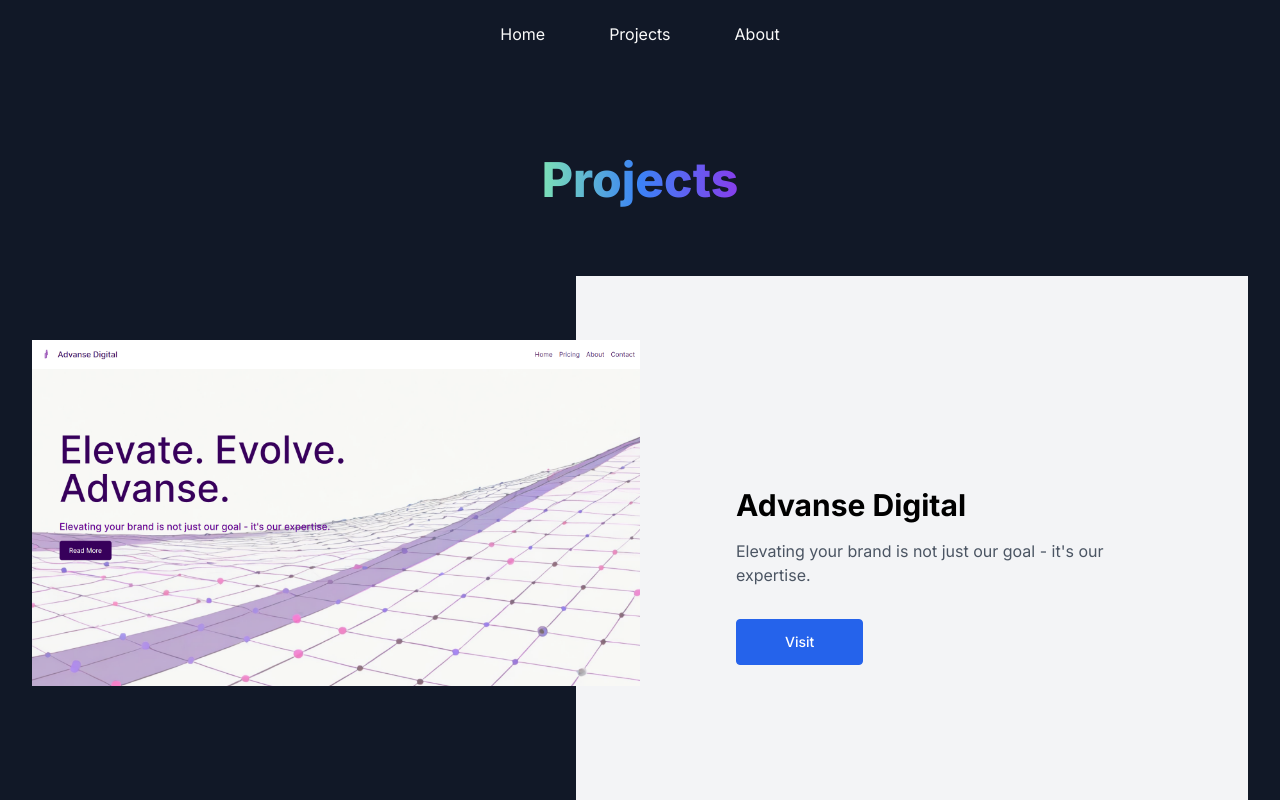
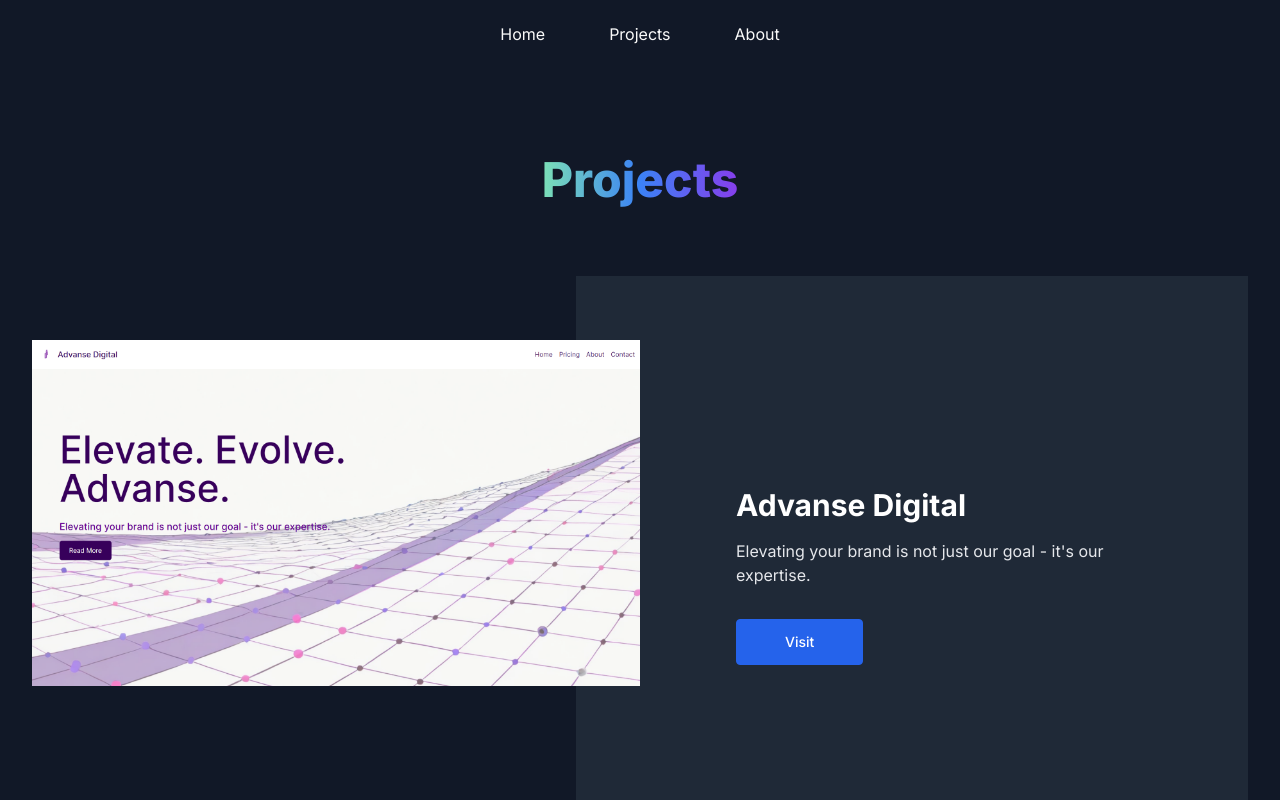
Before and after one commit to sammateo/portfolio-update, a Next.js app: page /projects in a window 1280 px wide. Shown: the top 800 px of the page. Built offline with nearby package versions, Linux system fonts and the light colour scheme.

Commit message:
project card update

```diff
--- a/app/projects/page.tsx
+++ b/app/projects/page.tsx
@@ -12,7 +12,7 @@ export default function page() {
 					Projects
 				</h1>
 				{/* <div className="[&>*:nth-child(even)]:bg-[#12355B]"> */}
-				<div className="[&>*:nth-child(even)]:bg-[#12355B]">
+				<div className="">
 					{projectList.map((project) => (
 						<ProjectRow
 							key={project.id}
--- a/components/projects/ProjectRow.tsx
+++ b/components/projects/ProjectRow.tsx
@@ -31,15 +31,15 @@ export default function ProjectRow({
 								</div>
 							</div>
 
-							<div className="relative flex items-center bg-gray-100">
-								<span className="hidden lg:absolute lg:inset-y-0 lg:-start-16 lg:block lg:w-16 lg:bg-gray-100"></span>
+							<div className="relative flex items-center bg-gray-800">
+								<span className="hidden lg:absolute lg:inset-y-0 lg:-start-16 lg:block lg:w-16 lg:bg-gray-800"></span>
 
 								<div className="p-8 sm:p-16 lg:p-24">
-									<h2 className="text-2xl font-bold sm:text-3xl">
+									<h2 className="text-2xl font-bold sm:text-3xl text-white">
 										{title}
 									</h2>
 
-									<p className="mt-4 text-gray-600">
+									<p className="mt-4 text-gray-200">
 										{description}
 									</p>
 
```
